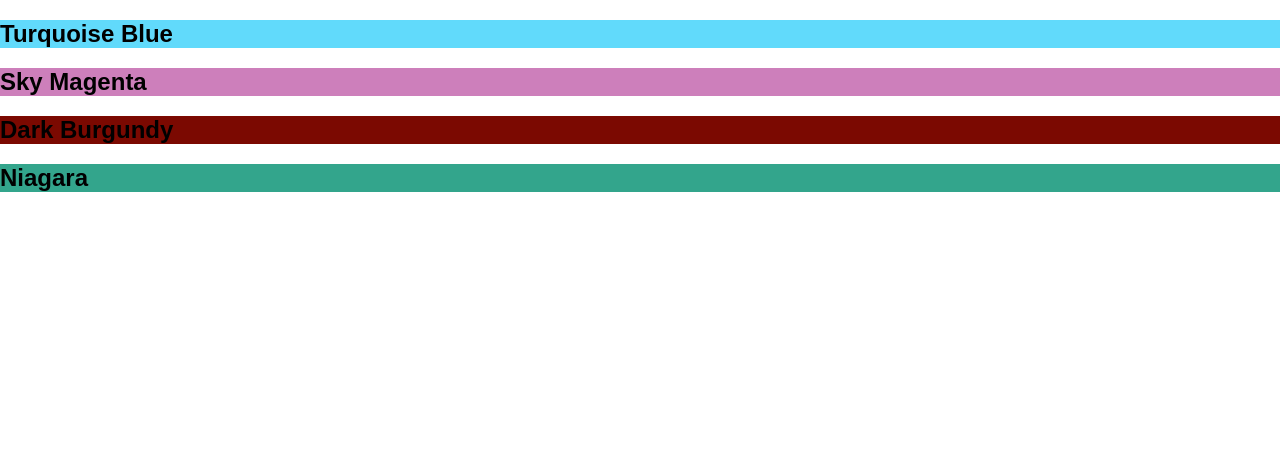
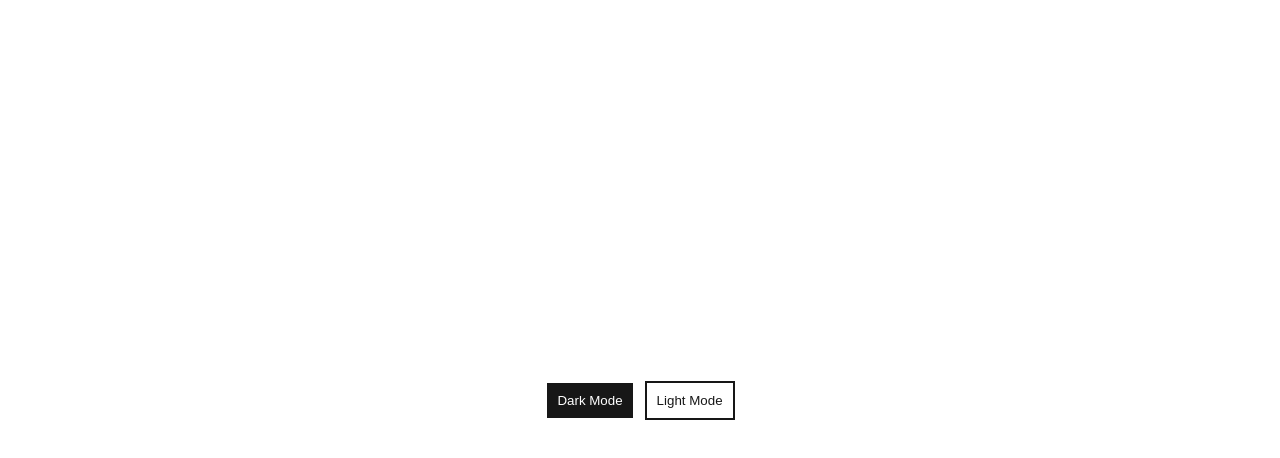
Before and after one commit to angrysun/meme-generator, a React (Create React App) app: page / in a window 1280 px wide. Shown: the top 458 px of the page. Built offline with nearby package versions, Linux system fonts and the light colour scheme.

Commit message:
adding CSS styling

```diff
--- a/src/App.css
+++ b/src/App.css
@@ -137,3 +137,38 @@ textarea {
   margin-right: 6px;
   border-radius: 5px;
 }
+
+.page {
+  height: 100vh;
+  width: 100vw;
+  display: flex;
+  align-items: center;
+  justify-content: center;
+}
+
+.dark-mode {
+  background-color: #171717;
+}
+
+button {
+  padding: 10px;
+  margin: 5px;
+  outline: none;
+}
+
+.dark-mode-button {
+  border: 2px solid white;
+  color: white;
+  background-color: #171717;
+}
+
+.light-mode-button {
+  border: 2px solid #171717;
+  color: #171717;
+  background-color: white;
+}
+
+body {
+  padding: 0px;
+  margin: 0px;
+}
--- a/src/App.js
+++ b/src/App.js
@@ -1,5 +1,6 @@
 import './App.css';
 import ColorRenderer from './components/ColorRenderer';
+import DarkMode from './components/DarkMode';
 import Form from './components/Form';
 import Header from './components/Header';
 import Meme from './components/Meme';
@@ -9,8 +10,9 @@ function App() {
     <div className="App" darkMode={false}>
       {/* <Header />
       <Meme />
-      <Form /> */}
-      <ColorRenderer />
+      <Form />
+      <ColorRenderer /> */}
+      <DarkMode />
     </div>
   );
 }
```
